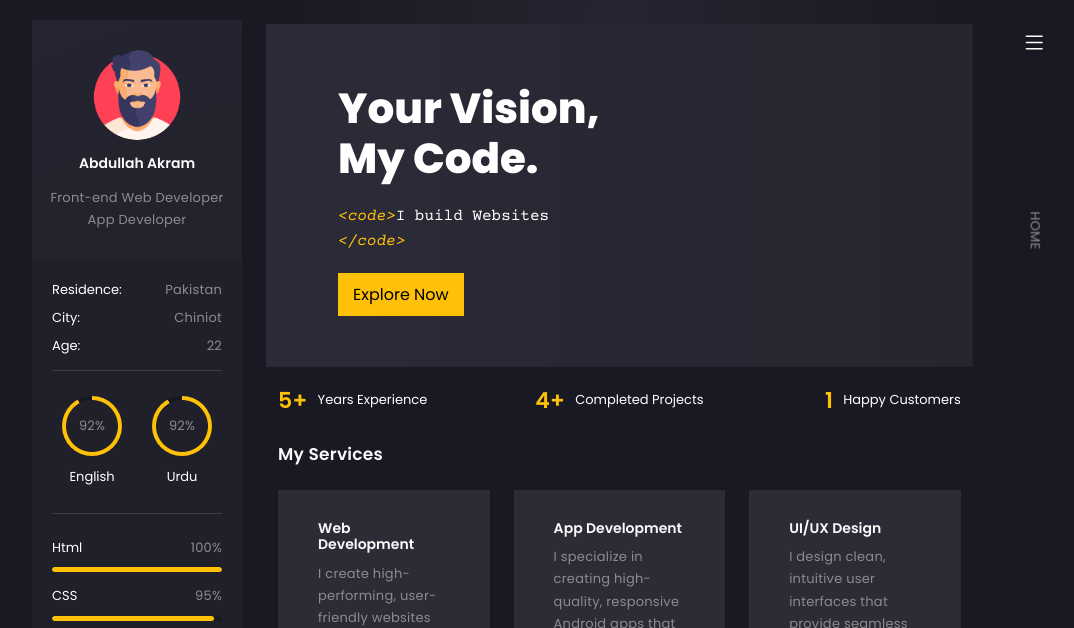
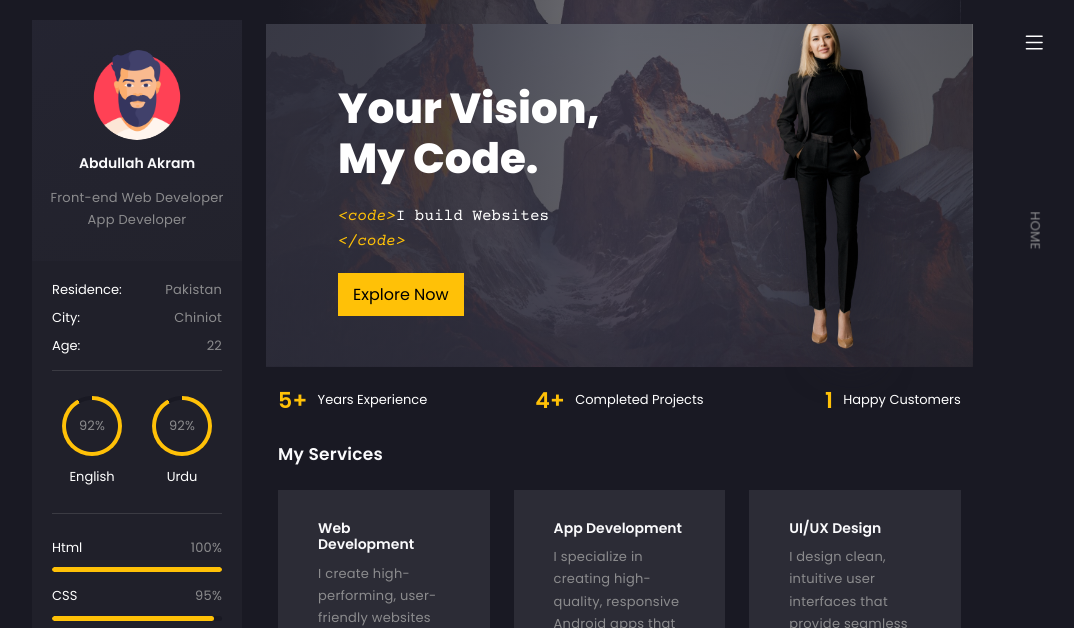
Before and after one commit to abdullah-akram-developer/Portfolio, a plain HTML site: page index.html in a window 1280 px wide. Shown: the top 628 px of the page, without its empty margins (88-1162 px from the left). Drawn offline with nearby package versions, Linux system fonts and the light colour scheme; the site is published under a folder, as on GitHub Pages, so addresses that start at the root find nothing.

Commit message:
new commit

```diff
--- a/index.html
+++ b/index.html
@@ -65,14 +65,14 @@
         }
 }
 .main-banner{
-    background-image: radial-gradient(circle, rgba(45,45,58,0.6083683473389356) 0%, rgba(25,25,35,1) 100%), url("/assets/images/bg.jpg");
+    background-image: radial-gradient(circle, rgba(45,45,58,0.6083683473389356) 0%, rgba(25,25,35,1) 100%), url("./assets/images/bg.jpg");
     background-size: cover;
     background-position: center;
     background-repeat: no-repeat;
     height: 3vh;
 }
 .primary-banner{
-    background-image: linear-gradient(90deg, rgba(45, 45, 58, .9) 15%, rgba(45, 45, 58, .7) 50%, rgba(43, 43, 53, .7) 100%), url("/assets/images/bg.jpg");
+    background-image: linear-gradient(90deg, rgba(45, 45, 58, .9) 15%, rgba(45, 45, 58, .7) 50%, rgba(43, 43, 53, .7) 100%), url("./assets/images/bg.jpg");
     background-size: cover;
     background-position: center;
     background-repeat: no-repeat;
@@ -100,7 +100,7 @@
                     }
 }
 .big-img{
-    background-image: url("/assets/images/Adobe\ Express\ -\ file-Photoroom.png");
+    background-image: url("./assets/images/Adobe\ Express\ -\ file-Photoroom.png");
     background-size: cover;
     background-position: center;
     background-repeat: no-repeat;
```
